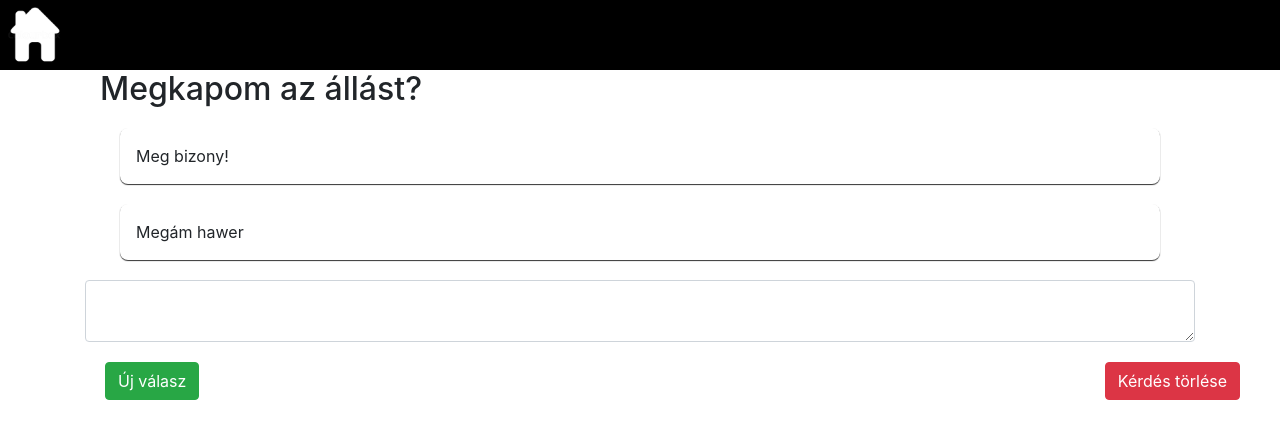
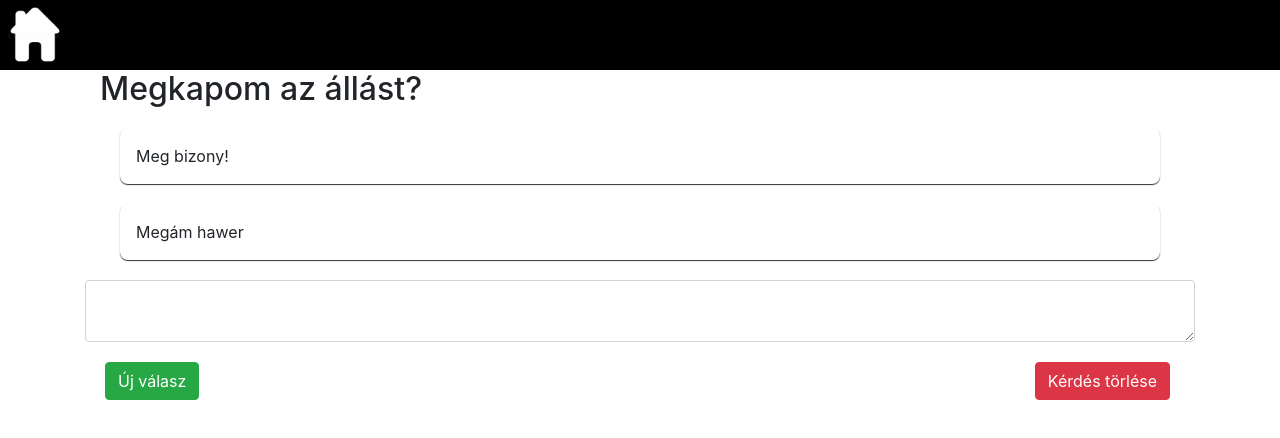
Before and after one commit to BiczokMarton/kerdesek, a React (Create React App) app: page /QuestionPage/0 in a window 1280 px wide. Shown: the top 438 px of the page. Built offline with nearby package versions, Linux system fonts and the light colour scheme.

Commit message:
Kérdés törlése

```diff
--- a/src/App.css
+++ b/src/App.css
@@ -3,7 +3,9 @@ header {
     background: black;
 }
 
-
+.container{
+    position: relative;
+}
 
 .panel {
   position: relative;
@@ -37,7 +39,7 @@ header {
 }
 
 
-.post-editor-input{
+.post-editor-button{
   float: right;
 
 }
```
